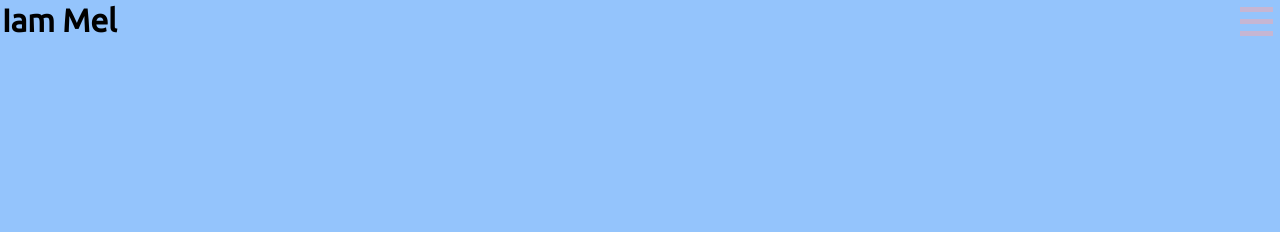
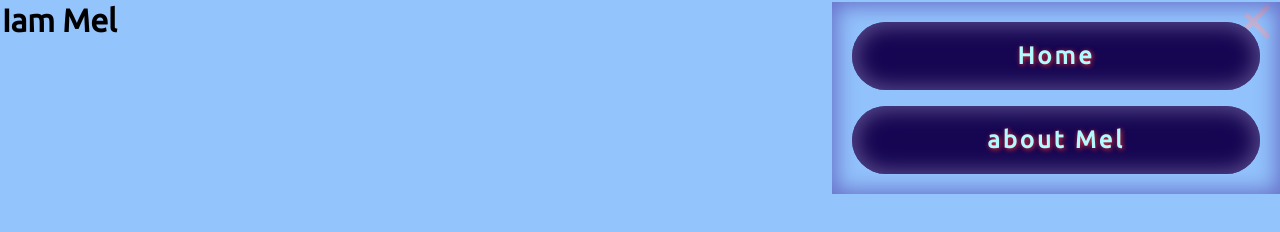
Before and after one commit to ChartataGlance/iammel, a plain HTML site: page index.html in a window 1280 px wide. Both pictures are taken after a click on the element 1256 px from the left and 21 px from the top of the page. Drawn offline with Linux system fonts and the light colour scheme.

Commit message:
js added

```diff
--- a/index.html
+++ b/index.html
@@ -41,7 +41,7 @@
     <meta name="twitter:title" content="iam Mel">
 
     <meta name="description" content="Iam Mel and I am Pilates instructor at beckenham junction ">
-    <meta property="twitter:description"  content="Iam Mel and I am Pilates instructor at beckenham junction">
+    <meta property="twitter:description" content="Iam Mel and I am Pilates instructor at beckenham junction">
     <meta property="og:description" content="Iam Mel and I am Pilates instructor at beckenham junction">
 
 
@@ -56,9 +56,10 @@
 
     <link rel="preconnect" href="https://fonts.googleapis.com">
     <link rel="preconnect" href="https://fonts.gstatic.com" crossorigin="">
-    <link href="https://fonts.googleapis.com/css2?family=Noto+Sans+Tamil:wght@100..900&amp;display=swap" rel="stylesheet">
+    <link href="https://fonts.googleapis.com/css2?family=Noto+Sans+Tamil:wght@100..900&amp;display=swap"
+        rel="stylesheet">
 
-        <script type="application/ld+json">
+    <script type="application/ld+json">
           {
               "@context": "https://schema.org",
               "@graph": [{
@@ -128,6 +129,30 @@
 
     <h1 class="pos-center-abs">Iam Mel </h1>
 
+    <script>
+        const navSlide = () => {
+            const burger = document.querySelector(".burger");
+            const nav = document.querySelector(".nav-links");
+            const navLinks = document.querySelectorAll(".nav-links li");
+
+            burger.addEventListener("click", () => {
+                nav.classList.toggle("nav-active");
+
+                navLinks.forEach((link, index) => {
+                    if (link.style.animation) {
+                        link.style.animation = '';
+                    } else {
+                        link.style.animation = `navLinkFade 1s ease forwards ${index / 3}s`;
+                    }
+                });
+                burger.classList.toggle('toggle');
+
+            });
+
+        };
+        navSlide();
+    </script>
+
 </body>
 
 </html>
```
